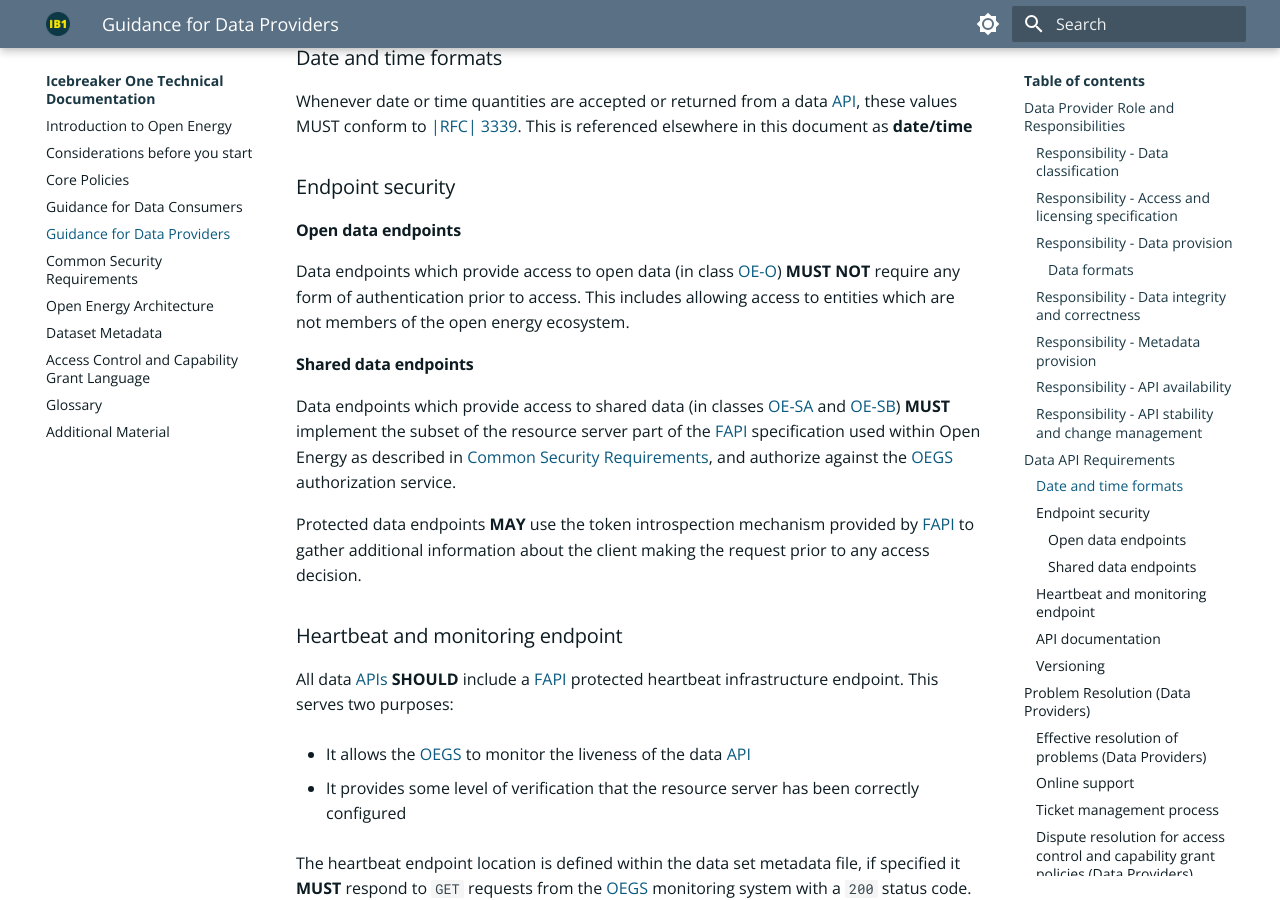
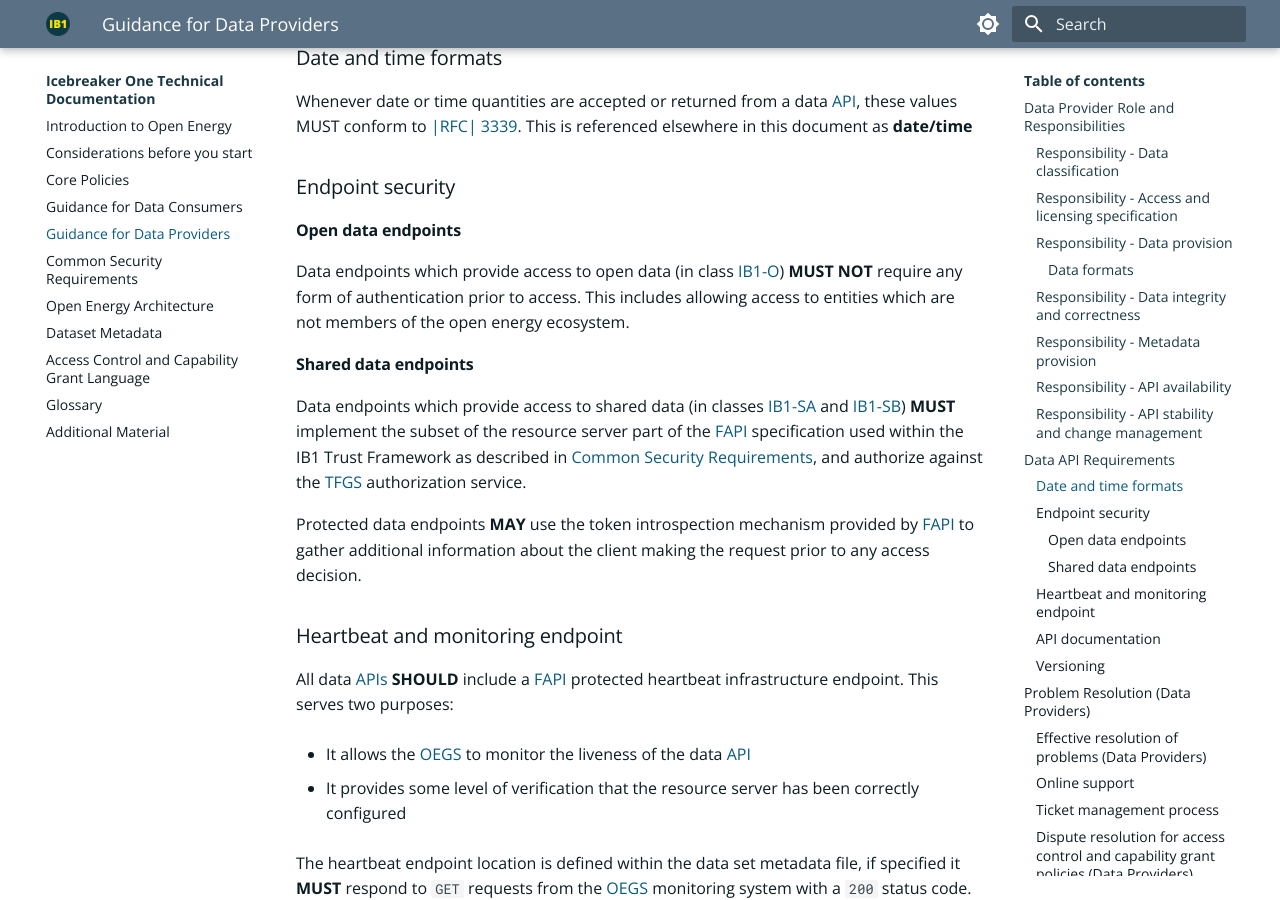
Before and after one commit to icebreakerone/ib1-technical-docs, an MkDocs documentation site: the page built from docs/ops_guidelines/data_provider_ops_guidelines.md, in a window 1280 px wide and 900 px high, scrolled down 3359 px. Built offline with MkDocs 1.6.1 and Material for MkDocs 9.7.7, drawn with Linux system fonts in a browser that asks for light colours; the version menu is left out.

Commit message:
docs/ops_guidelines/data_provider_ops_guidelines.md updated from https://stackedit.net/

```diff
--- a/docs/ops_guidelines/data_provider_ops_guidelines.md
+++ b/docs/ops_guidelines/data_provider_ops_guidelines.md
@@ -100,24 +100,19 @@ We refer to endpoints used to retrieve data as data endpoints, and others as inf
 
 ### Date and time formats
 
-Whenever date or time quantities are accepted or returned from a data [API](../glossary.md#term-Application-programming-interface), these values MUST conform to
-[|RFC| 3339](https://tools.ietf.org/html/rfc3339). This is referenced elsewhere in this document as **date/time**
+Whenever date or time quantities are accepted or returned from a data [API](../glossary.md#term-Application-programming-interface), these values MUST conform to [|RFC| 3339](https://tools.ietf.org/html/rfc3339). This is referenced elsewhere in this document as **date/time**
 
 ### Endpoint security
 
 #### Open data endpoints
 
-Data endpoints which provide access to open data (in class [OE-O](../glossary.md#term-Data-sensitivity-class-open)) **MUST NOT** require any form of authentication
-prior to access. This includes allowing access to entities which are not members of the open energy ecosystem.
+Data endpoints which provide access to open data (in class [IB1-O](../glossary.md#term-Data-sensitivity-class-open)) **MUST NOT** require any form of authentication prior to access. This includes allowing access to entities which are not members of the open energy ecosystem.
 
 #### Shared data endpoints
 
-Data endpoints which provide access to shared data (in classes [OE-SA](../glossary.md#term-Data-sensitivity-class-shared-A) and [OE-SB](../glossary.md#term-Data-sensitivity-class-shared-B)) **MUST** implement the subset
-of the resource server part of the [FAPI](../glossary.md#term-Financial-Grade-API) specification used within Open Energy as described in
-[Common Security Requirements](technical_common.md#common-security-requirements), and authorize against the [OEGS](../glossary.md#term-Open-Energy-Governance-Service) authorization service.
+Data endpoints which provide access to shared data (in classes [IB1-SA](../glossary.md#term-Data-sensitivity-class-shared-A) and [IB1-SB](../glossary.md#term-Data-sensitivity-class-shared-B)) **MUST** implement the subset of the resource server part of the [FAPI](../glossary.md#term-Financial-Grade-API) specification used within the IB1 Trust Framework as described in [Common Security Requirements](technical_common.md#common-security-requirements), and authorize against the [TFGS](../glossary.md#term-Trust-Framework-Governance-Service) authorization service.
 
-Protected data endpoints **MAY** use the token introspection mechanism provided by [FAPI](../glossary.md#term-Financial-Grade-API) to gather additional
-information about the client making the request prior to any access decision.
+Protected data endpoints **MAY** use the token introspection mechanism provided by [FAPI](../glossary.md#term-Financial-Grade-API) to gather additional information about the client making the request prior to any access decision.
 
 ### Heartbeat and monitoring endpoint
 
```
Also changed, not shown: other parts of docs/ops_guidelines/data_provider_ops_guidelines.md (+1 -1 lines).
